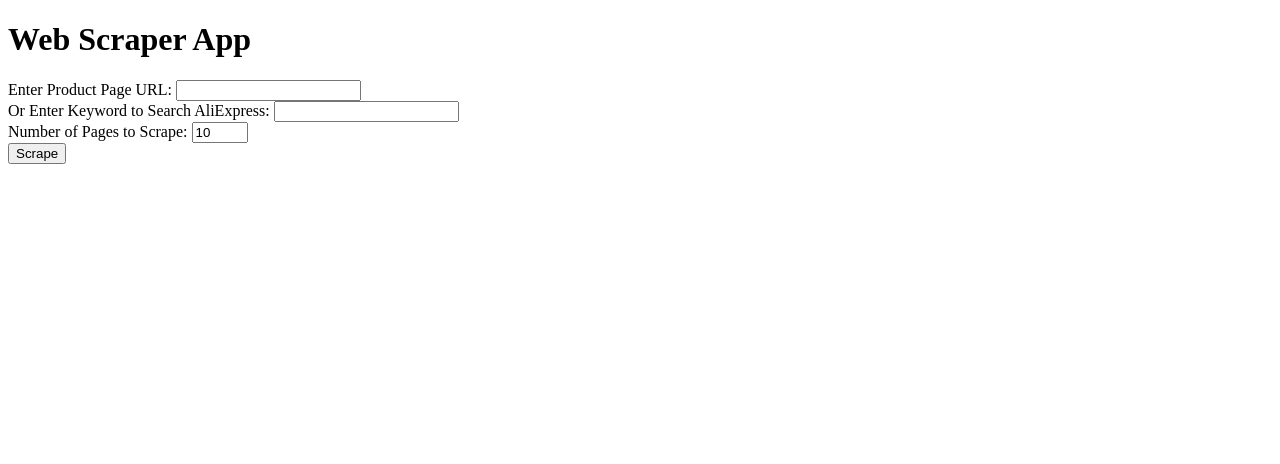
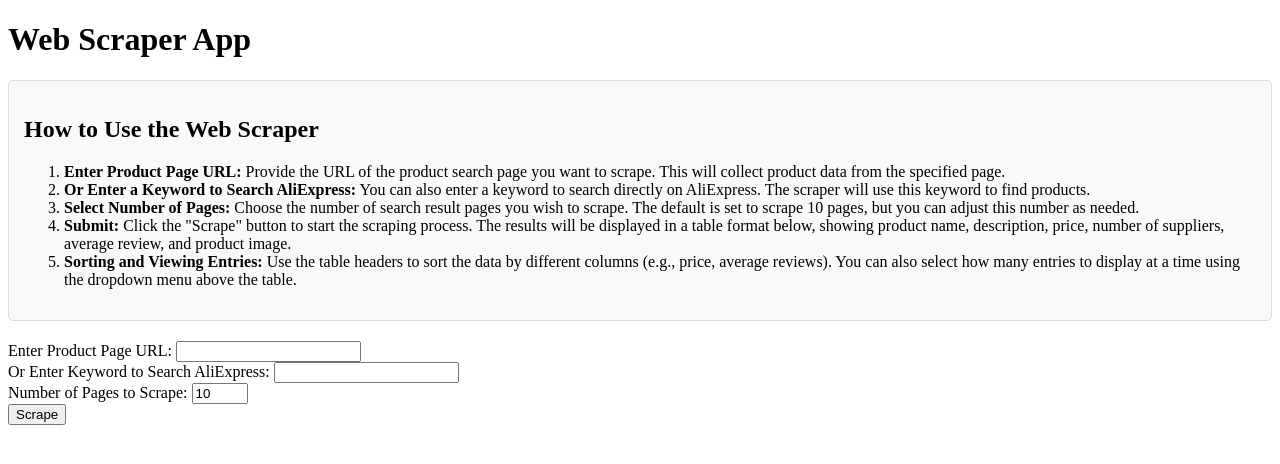
Before and after one commit to ricardozuloaga1/webscraper_app, a Flask app: page / in a window 1280 px wide. Shown: the top 464 px of the page. Run offline with Flask 3, Linux system fonts and the light colour scheme; some libraries are stand-ins or nearby versions.

Commit message:
Added instructions for using the web scraper app on the home page

```diff
--- a/templates/index.html
+++ b/templates/index.html
@@ -4,7 +4,7 @@
     <meta charset="UTF-8">
     <meta http-equiv="X-UA-Compatible" content="IE=edge">
     <meta name="viewport" content="width=device-width, initial-scale=1.0">
-    <title>Web Scraper</title>
+    <title>Web Scraper App</title>
     <link rel="stylesheet" href="https://cdn.datatables.net/1.13.1/css/jquery.dataTables.min.css">
     <style>
         table {
@@ -22,10 +22,30 @@
         tr:hover {
             background-color: #f5f5f5;
         }
+        .instructions {
+            background-color: #f9f9f9;
+            padding: 15px;
+            margin-bottom: 20px;
+            border-radius: 5px;
+            border: 1px solid #ddd;
+        }
     </style>
 </head>
 <body>
     <h1>Web Scraper App</h1>
+
+    <!-- Instructions Section -->
+    <div class="instructions">
+        <h2>How to Use the Web Scraper</h2>
+        <ol>
+            <li><strong>Enter Product Page URL:</strong> Provide the URL of the product search page you want to scrape. This will collect product data from the specified page.</li>
+            <li><strong>Or Enter a Keyword to Search AliExpress:</strong> You can also enter a keyword to search directly on AliExpress. The scraper will use this keyword to find products.</li>
+            <li><strong>Select Number of Pages:</strong> Choose the number of search result pages you wish to scrape. The default is set to scrape 10 pages, but you can adjust this number as needed.</li>
+            <li><strong>Submit:</strong> Click the "Scrape" button to start the scraping process. The results will be displayed in a table format below, showing product name, description, price, number of suppliers, average review, and product image.</li>
+            <li><strong>Sorting and Viewing Entries:</strong> Use the table headers to sort the data by different columns (e.g., price, average reviews). You can also select how many entries to display at a time using the dropdown menu above the table.</li>
+        </ol>
+    </div>
+
     <form method="POST">
         <label for="url">Enter Product Page URL:</label>
         <input type="text" id="url" name="url">
```
